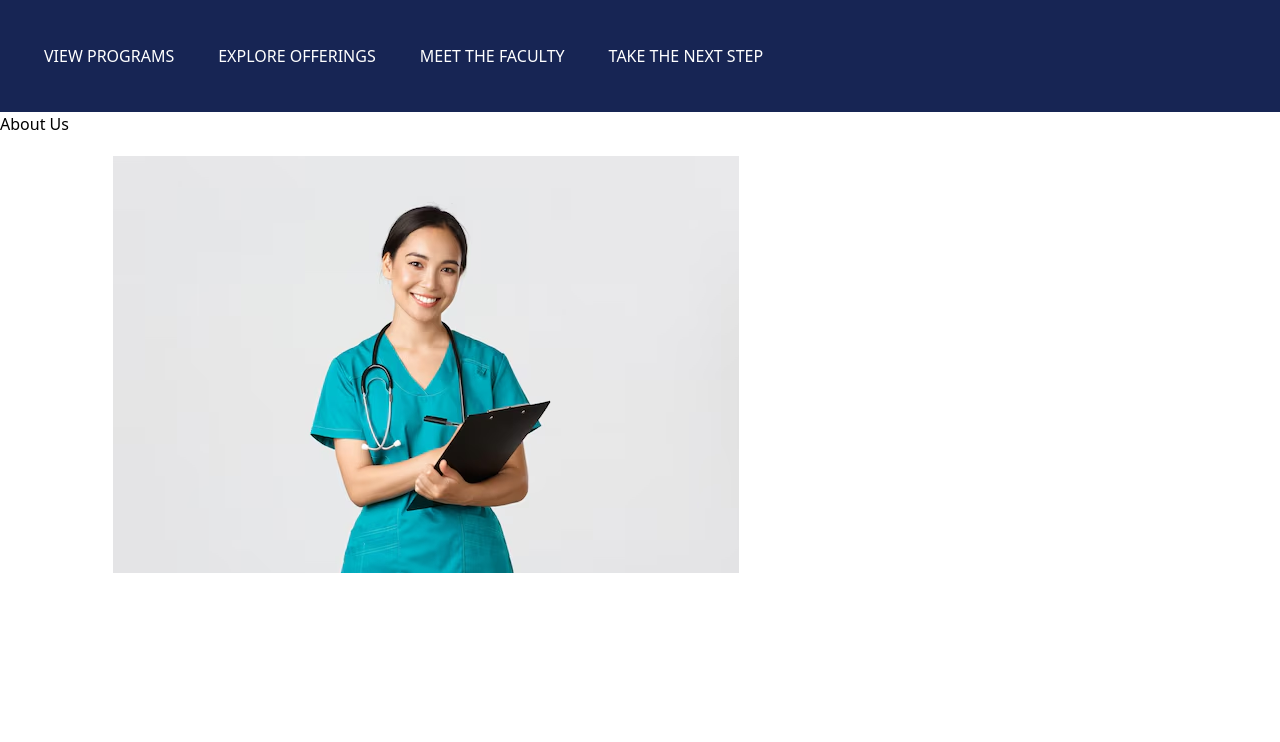
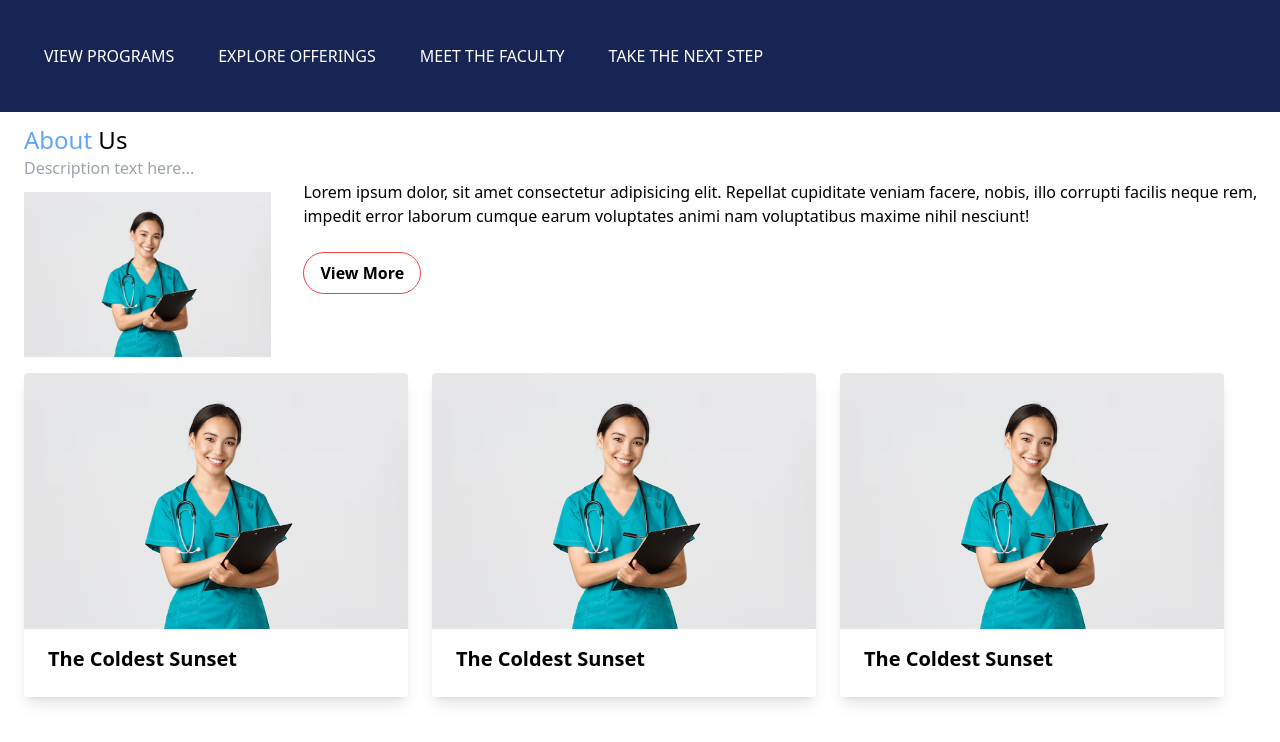
Before and after one commit to GodAawash/office, a website: page index.html in a window 1280 px wide. Drawn offline with nearby package versions, Linux system fonts and the light colour scheme.

Commit message:
about us and images added

```diff
--- a/index.html
+++ b/index.html
@@ -1,11 +1,13 @@
 <!DOCTYPE html>
 <html lang="en">
+
 <head>
   <meta charset="UTF-8" />
   <meta name="viewport" content="width=device-width, initial-scale=1.0" />
   <title>Document</title>
   <script src="https://cdn.tailwindcss.com"></script>
 </head>
+
 <body>
   <nav class="bg-blue-950 text-white">
     <ul class="flex space-x-11 px-11 py-11">
@@ -15,9 +17,50 @@
       <li class="cursor-pointer">TAKE THE NEXT STEP</li>
     </ul>
   </nav>
-    <div id="image" class="h-600 w-300 flex bg-white">
-      About Us
-      <img src="nurse.avif" class="p-11" />
+  <div>
+    <h2 class="mt-3 ml-6 text-2xl "><span class="text-blue-400">About</span> Us</h2>
+    <p class="ml-6 text-sm-1xl text-gray-400 ">Description text here...</p>
   </div>
+
+  <div class="flex flex-col-reverse md:flex-row items-center md:items-start gap-8">
+    <div class=" mt-3 ml-6  md:w-1/3">
+      <img src="nurse.avif" alt="Nurse">
+    </div>
+    <div class="text-sm-1xl">
+      <p>Lorem ipsum dolor, sit amet consectetur adipisicing elit. Repellat cupiditate veniam facere, nobis, illo
+        corrupti facilis neque rem, impedit error laborum cumque earum voluptates animi nam voluptatibus maxime nihil
+        nesciunt!</p>
+      <div class="mt-6">
+        <button class="bg-transparent hover:bg-red-500 text-black font-semibold hover:text-white py-2 px-4 border border-red-500 hover:border-transparent rounded-full">
+          View More
+        </button>
+      </div>
+    </div>
+  </div>
+  <div class=" flex flex-col-reverse md:flex-row items-center md:items-start">
+
+  <div class=" mt-4 ml-6 mb-6 max-w-sm rounded overflow-hidden shadow-lg">
+    <img class="w-full" src="nurse.avif" alt="Sunset in the mountains">
+    <div class="px-6 py-4">
+      <div class="font-bold text-xl mb-2">The Coldest Sunset</div>
+    </div>
+   </div>
+   <div class=" mt-4 ml-6 mb-6 max-w-sm rounded overflow-hidden shadow-lg">
+    <img class="w-full" src="nurse.avif" alt="Sunset in the mountains">
+    <div class="px-6 py-4">
+      <div class="font-bold text-xl mb-2">The Coldest Sunset</div>
+    </div>
+   </div>
+   <div class=" mt-4 ml-6 mb-6 max-w-sm rounded overflow-hidden shadow-lg">
+    <img class="w-full" src="nurse.avif" alt="Sunset in the mountains">
+    <div class="px-6 py-4">
+      <div class="font-bold text-xl mb-2">The Coldest Sunset</div>
+    </div>
+   </div>
+  </div>
+  </div>
+
+
 </body>
+
 </html>
```
Also changed, not shown: tanjiro.png (added). Lines whose indentation alone changed are shown as unchanged.
